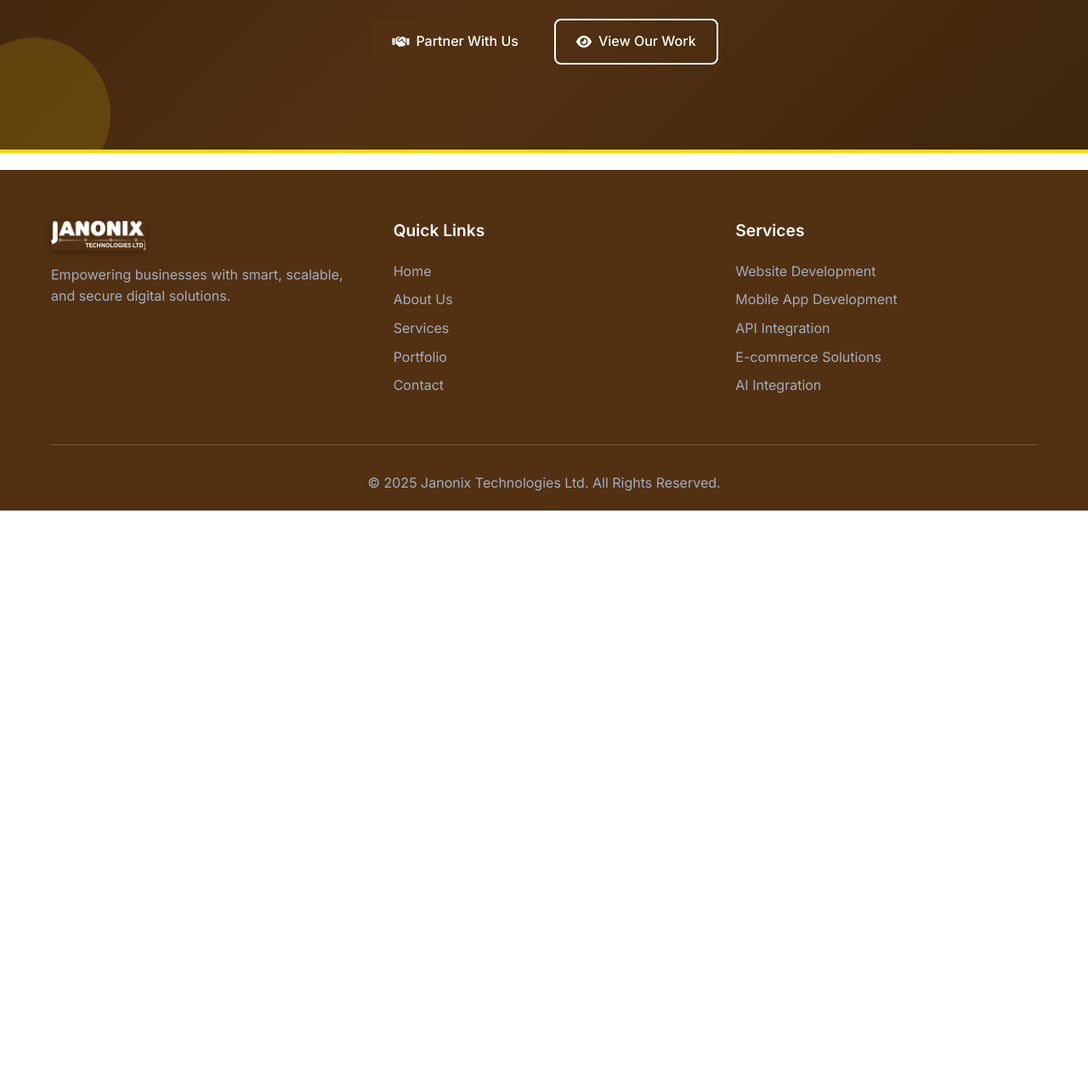
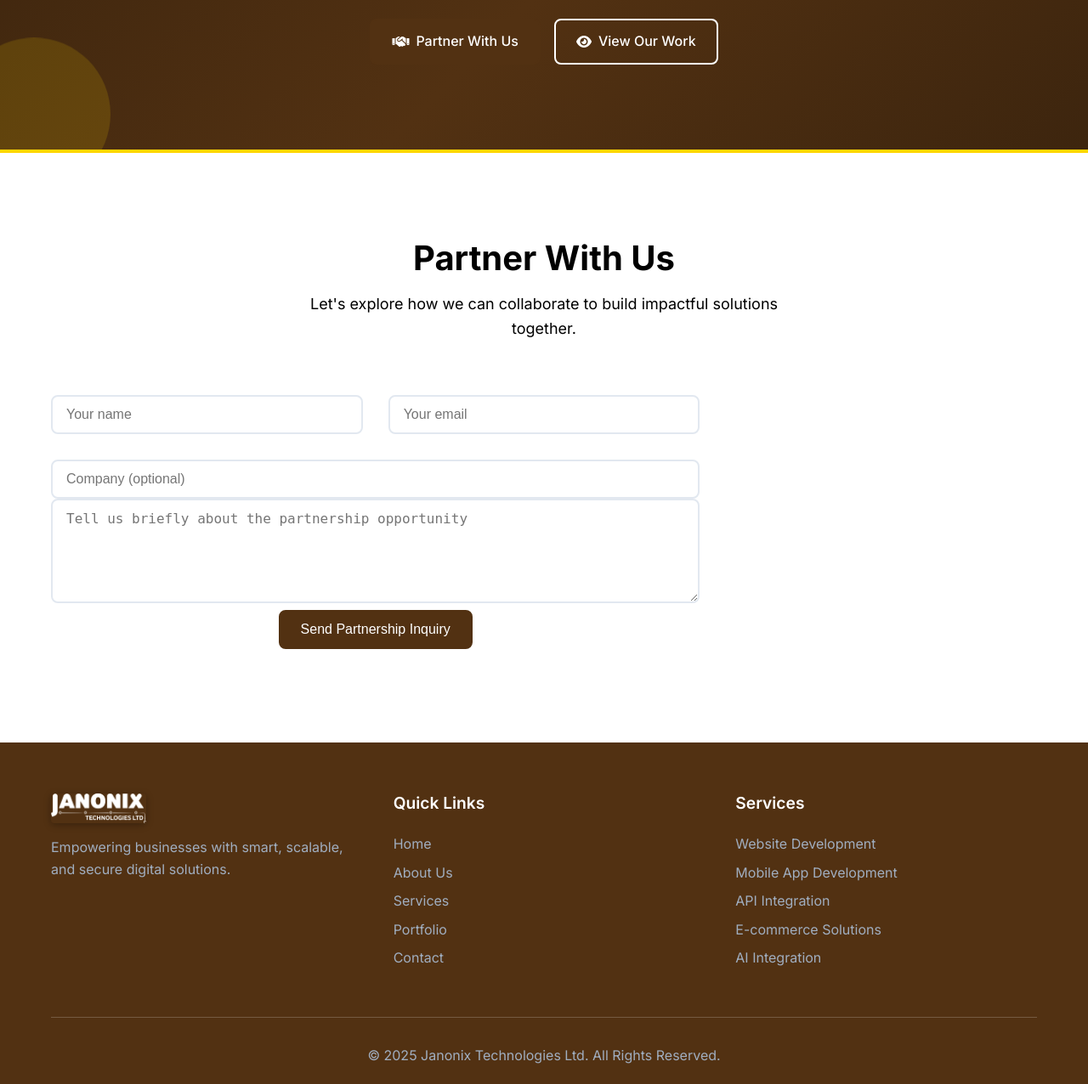
Before and after one commit to Janon04/janonix-website, a Django app: page /about/ in a window 1280 px wide. Shown: the part 4661-5937 px from the top of the page at 85% size. Before the commit the page ends 5262 px from the top, so only its background shows below. Run offline with Django 5.2, Linux system fonts and the light colour scheme; data that the repository does not hold is empty.

Commit message:
Add PartnerRequest model and About page partnership form

```diff
--- a/main/views.py
+++ b/main/views.py
@@ -4,7 +4,7 @@ from django.http import JsonResponse
 from django.views.decorators.csrf import csrf_exempt
 from django.views.decorators.http import require_http_methods
 import json
-from .models import Service, Project, CompanyInfo, WhyChooseUs, ContactMessage
+from .models import Service, Project, CompanyInfo, WhyChooseUs, ContactMessage, PartnerRequest
 from .models import TeamMember
 
 
@@ -21,6 +21,25 @@ def home(request):
 
 def about(request):
     """About page view"""
+    if request.method == 'POST':
+        # Handle Partner with Us submissions
+        name = request.POST.get('partner_name')
+        email = request.POST.get('partner_email')
+        company = request.POST.get('partner_company')
+        message_text = request.POST.get('partner_message')
+
+        if name and email and message_text:
+            PartnerRequest.objects.create(
+                name=name,
+                email=email,
+                company=company,
+                message=message_text
+            )
+            messages.success(request, 'Thank you — your partnership inquiry has been received. We will contact you soon.')
+            return redirect('about')
+        else:
+            messages.error(request, 'Please fill in your name, email, and a short message to partner with us.')
+
     context = {
         'company_info': CompanyInfo.objects.first(),
     }
--- a/templates/main/about.html
+++ b/templates/main/about.html
@@ -294,7 +294,7 @@
                     Join hundreds of satisfied clients who trust us with their digital transformation journey
                 </p>
                 <div class="cta-buttons">
-                    <a href="{% url 'contact' %}" class="btn btn-primary">
+                    <a href="#partner-form" class="btn btn-primary">
                         <i class="fas fa-handshake"></i>
                         Partner With Us
                     </a>
@@ -308,6 +308,40 @@
         <div class="cta-background">
             <div class="cta-shape shape-1"></div>
             <div class="cta-shape shape-2"></div>
+        </div>
+    </section>
+
+    <!-- Partner With Us Form -->
+    <section class="partner-section" id="partner-form">
+        <div class="container">
+            <div class="section-header text-center">
+                <h2 class="section-title">Partner With Us</h2>
+                <p class="section-subtitle">Let's explore how we can collaborate to build impactful solutions together.</p>
+            </div>
+            <div class="row justify-content-center">
+                <div class="col-lg-8">
+                    <form method="post" action="" class="partner-form" data-aos="fade-up">
+                        {% csrf_token %}
+                        <div class="row">
+                            <div class="col-md-6 mb-3">
+                                <input type="text" name="partner_name" class="form-control" placeholder="Your name" required>
+                            </div>
+                            <div class="col-md-6 mb-3">
+                                <input type="email" name="partner_email" class="form-control" placeholder="Your email" required>
+                            </div>
+                        </div>
+                        <div class="mb-3">
+                            <input type="text" name="partner_company" class="form-control" placeholder="Company (optional)">
+                        </div>
+                        <div class="mb-3">
+                            <textarea name="partner_message" class="form-control" rows="5" placeholder="Tell us briefly about the partnership opportunity" required></textarea>
+                        </div>
+                        <div class="text-center">
+                            <button type="submit" class="btn btn-primary">Send Partnership Inquiry</button>
+                        </div>
+                    </form>
+                </div>
+            </div>
         </div>
     </section>
 {% endblock %}
```
Also changed, not shown: main/admin.py (+9 -1 lines), main/models.py (+18 -0 lines).
